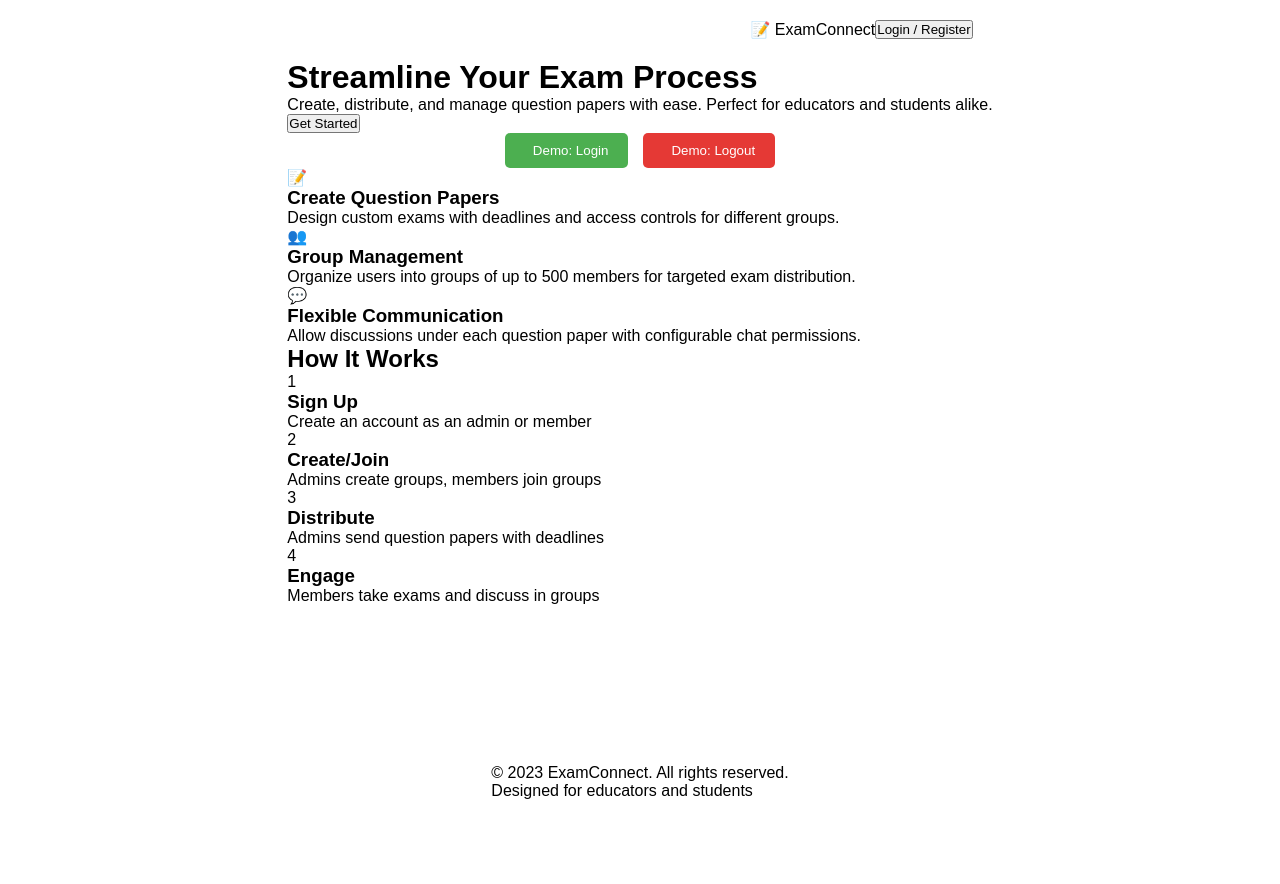
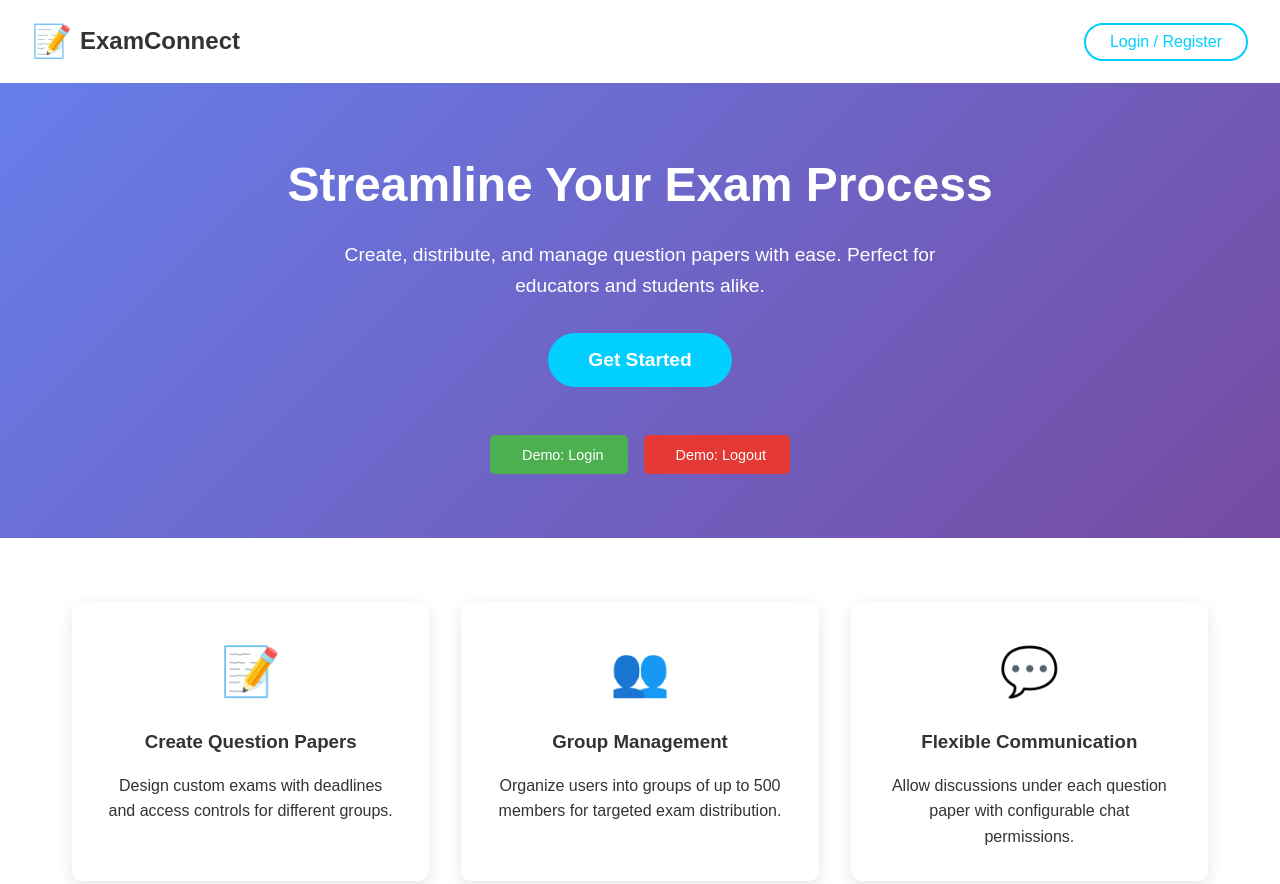
Before and after one commit to Vivek-Sharma00/examConnect, a plain HTML site: page frontend/index.html in a window 1280 px wide. Shown: the top 884 px of the page. Before the commit the page ends 800 px from the top, so only its background shows below. Drawn offline with Linux system fonts and the light colour scheme.

Commit message:
working frontend

```diff
--- a/frontend/style.css
+++ b/frontend/style.css
@@ -6,108 +6,213 @@
 }
 
 body {
-  height: 100vh;
     font-family: Arial, sans-serif;
-  display: flex;
-  flex-direction: column;
-  justify-content: space-between;
-  align-items: center;
+    line-height: 1.6;
+    color: #333;
     background: #fff;
 }
 
-/* Top right login/register */
-header {
-  width: 100%;
-  padding: 20px;
+.container {
+    min-height: 100vh;
     display: flex;
-  justify-content: flex-end;
+    flex-direction: column;
 }
 
-#authBtn {
-  padding: 8px 20px;
+/* Header */
+header {
+    display: flex;
+    justify-content: space-between;
+    align-items: center;
+    padding: 1rem 2rem;
+    background: white;
+    box-shadow: 0 2px 5px rgba(0,0,0,0.1);
+}
+
+.logo {
+    display: flex;
+    align-items: center;
+    font-size: 1.5rem;
+    font-weight: bold;
+}
+
+.logo-icon {
+    font-size: 2rem;
+    margin-right: 0.5rem;
+}
+
+/* Buttons */
+.btn {
+    padding: 0.5rem 1.5rem;
     border: 2px solid #00cfff;
-  border-radius: 20px;
+    border-radius: 25px;
     background: transparent;
     color: #00cfff;
-  font-size: 16px;
+    font-size: 1rem;
     cursor: pointer;
     transition: 0.3s;
 }
-#authBtn:hover {
+
+.btn:hover {
     background: #00cfff;
     color: white;
 }
 
-/* Center content */
-main {
-  text-align: center;
-  margin-top: -80px; /* shift up a bit */
+.btn-outline {
+    border: 2px solid #00cfff;
+    background: transparent;
+    color: #00cfff;
 }
 
-main h2 {
-  font-size: 20px;
-  margin-bottom: 10px;
+/* Hero Section */
+.hero {
+    text-align: center;
+    padding: 4rem 2rem;
+    background: linear-gradient(135deg, #667eea 0%, #764ba2 100%);
+    color: white;
 }
 
-main h1 {
-  font-size: 42px;
-  margin-bottom: 30px;
+.hero h1 {
+    font-size: 3rem;
+    margin-bottom: 1rem;
 }
 
-.exam {
-  font-weight: 400;
-  color: #444;
-}
-.connect {
-  font-weight: 700;
-  color: #444;
+.hero p {
+    font-size: 1.2rem;
+    margin-bottom: 2rem;
+    max-width: 600px;
+    margin-left: auto;
+    margin-right: auto;
 }
 
-/* Main get started button */
-.main-btn {
-  display: block;
-  margin: 0 auto 20px;
-  padding: 15px 40px;
+.get-started {
+    padding: 1rem 2.5rem;
     background: #00cfff;
     color: white;
     border: none;
     border-radius: 30px;
-  font-size: 20px;
+    font-size: 1.2rem;
     font-weight: bold;
     cursor: pointer;
     transition: 0.3s;
-}
-.main-btn:hover {
-  background: #0099cc;
+    margin-bottom: 2rem;
 }
 
-.arrow {
-  position: absolute;
-  top: 210px;
-  left: 400px;
-  width: 570px;
+.get-started:hover {
+    background: #0099cc;
+    transform: translateY(-2px);
 }
 
-/* Demo buttons */
+/* Demo Buttons */
 .demo-buttons {
     display: flex;
     justify-content: center;
-  gap: 15px;
+    gap: 1rem;
+    margin-top: 1rem;
+}
+
+.login-btn, .logout-btn {
+    padding: 0.7rem 1.5rem;
+    border: none;
+    border-radius: 5px;
+    cursor: pointer;
+    font-size: 0.9rem;
+    transition: 0.3s;
 }
 
 .login-btn {
     background: #4caf50;
     color: white;
-  border: none;
-  padding: 10px 20px;
-  border-radius: 5px;
-  cursor: pointer;
 }
+
+.login-btn:hover {
+    background: #45a049;
+}
+
 .logout-btn {
     background: #e53935;
     color: white;
-  border: none;
-  padding: 10px 20px;
-  border-radius: 5px;
-  cursor: pointer;
 }
+
+.logout-btn:hover {
+    background: #d32f2f;
+}
+
+/* Features Section */
+.features {
+    display: grid;
+    grid-template-columns: repeat(auto-fit, minmax(300px, 1fr));
+    gap: 2rem;
+    padding: 4rem 2rem;
+    max-width: 1200px;
+    margin: 0 auto;
+}
+
+.feature-card {
+    text-align: center;
+    padding: 2rem;
+    border-radius: 10px;
+    box-shadow: 0 5px 15px rgba(0,0,0,0.1);
+    transition: transform 0.3s;
+}
+
+.feature-card:hover {
+    transform: translateY(-5px);
+}
+
+.feature-icon {
+    font-size: 3rem;
+    margin-bottom: 1rem;
+}
+
+.feature-card h3 {
+    margin-bottom: 1rem;
+    color: #333;
+}
+
+/* How It Works */
+.how-it-works {
+    padding: 4rem 2rem;
+    background: #f8f9fa;
+    text-align: center;
+}
+
+.how-it-works h2 {
+    font-size: 2.5rem;
+    margin-bottom: 3rem;
+}
+
+.steps {
+    display: grid;
+    grid-template-columns: repeat(auto-fit, minmax(250px, 1fr));
+    gap: 2rem;
+    max-width: 1200px;
+    margin: 0 auto;
+}
+
+.step {
+    text-align: center;
+    padding: 2rem;
+}
+
+.step-number {
+    width: 50px;
+    height: 50px;
+    background: #00cfff;
+    color: white;
+    border-radius: 50%;
+    display: flex;
+    align-items: center;
+    justify-content: center;
+    font-size: 1.5rem;
+    font-weight: bold;
+    margin: 0 auto 1rem;
+}
+
+/* Footer */
+footer {
+    text-align: center;
+    padding: 2rem;
+    background: #333;
+    color: white;
+    margin-top: auto;
+}
```
Also changed, not shown: frontend/script.js (+89 -7 lines). Lines whose indentation alone changed are shown as unchanged.
